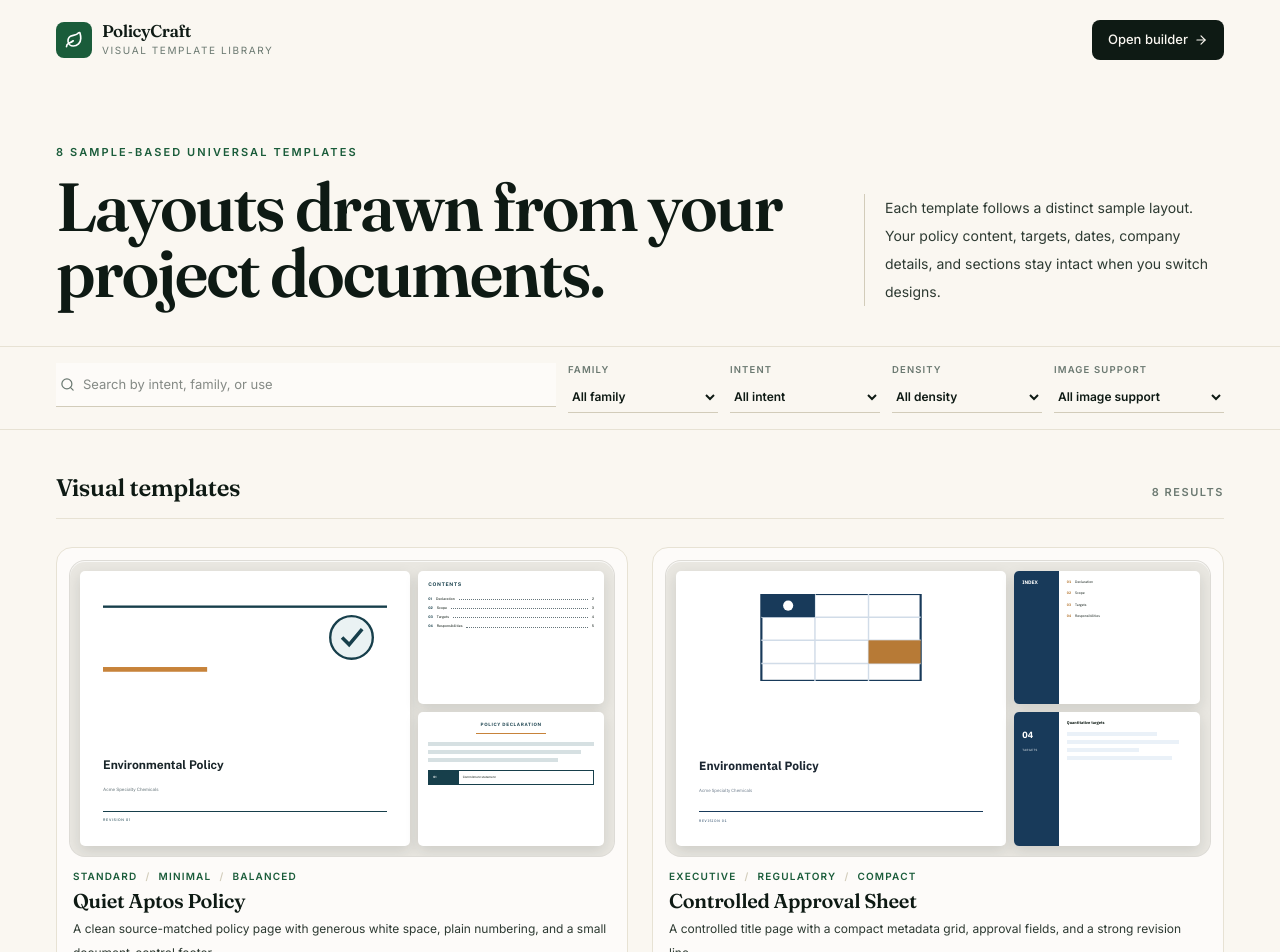
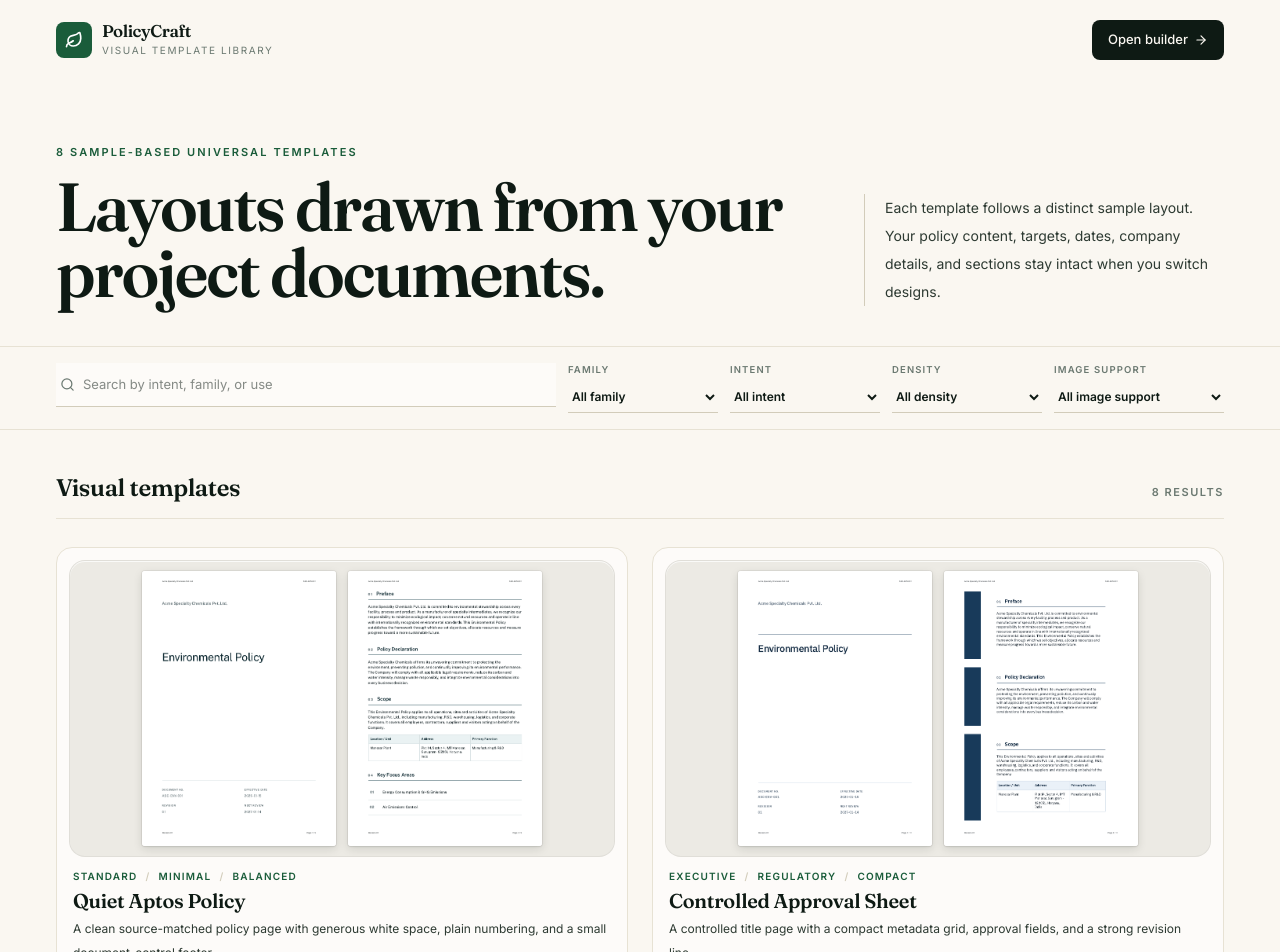
Before and after one commit to Nirav-Growlity/policybuilder, a Next.js app in the folder src/: page /templates in a window 1280 px wide. Shown: the top 952 px of the page. Built offline with nearby package versions, Linux system fonts and the light colour scheme; a web font is replaced by a local one.

Commit message:
Use policy-specific template preview assets

```diff
--- a/src/components/builder/document-theme-picker.tsx
+++ b/src/components/builder/document-theme-picker.tsx
@@ -10,7 +10,8 @@ import {
   type DocumentThemeDefinition,
 } from "@/lib/document-themes";
 import { getPolicyProfile } from "@/lib/constants";
-import { motifSvg } from "@/lib/cover-motifs";
+import { coverDesign } from "@/lib/cover-designs";
+import { PREVIEW_POLICY_TYPES } from "@/lib/sample-policies";
 import { useBuilder } from "@/lib/store";
 
 export function DocumentThemePicker() {
@@ -31,7 +32,7 @@ export function DocumentThemePicker() {
       }
     >
       <div className="grid gap-5 md:grid-cols-[minmax(0,1fr)_220px] md:items-center">
-        <ThemeContactSheet theme={selectedTheme} companyName={policy.company.name} policyLabel={profile.label} />
+        <ThemeContactSheet theme={selectedTheme} companyName={policy.company.name} policyLabel={profile.label} policyType={policy.policyType} />
         <div>
           <div className="text-[10px] font-bold uppercase tracking-[.16em] text-[var(--color-muted)]">Selected template</div>
           <div className="mt-1 font-display text-[23px] font-semibold text-[var(--color-ink)]">
@@ -56,7 +57,29 @@ export function DocumentThemePicker() {
   );
 }
 
-export function ThemeContactSheet({ theme, companyName, policyLabel, compact = false }: { theme: DocumentThemeDefinition; companyName: string; policyLabel: string; compact?: boolean }) {
+export function ThemeContactSheet({
+  theme,
+  companyName,
+  policyLabel,
+  compact = false,
+  policyType = "environmental",
+}: {
+  theme: DocumentThemeDefinition;
+  companyName: string;
+  policyLabel: string;
+  compact?: boolean;
+  policyType?: string;
+}) {
+  const [coverError, setCoverError] = React.useState(false);
+  const [bodyError, setBodyError] = React.useState(false);
+
+  const resolvedType = (policyType && (PREVIEW_POLICY_TYPES as readonly string[]).includes(policyType))
+    ? policyType
+    : "environmental";
+
+  const coverSrc = `/template-previews/${theme.id}/${resolvedType}-cover.png`;
+  const bodySrc = `/template-previews/${theme.id}/${resolvedType}-body.png`;
+
   const style = {
     ...documentThemeCssVariables(theme),
     fontFamily: theme.defaults.typography.fontFamily,
@@ -69,47 +92,163 @@ export function ThemeContactSheet({ theme, companyName, policyLabel, compact = f
       data-template-cover={theme.layout.cover}
       data-template-toc={theme.layout.toc}
       data-template-frame={theme.layout.pageFrame}
-      className={`relative grid grid-cols-[1.28fr_.72fr] overflow-hidden border border-black/5 bg-[#e9e7e1] shadow-[inset_0_1px_0_rgba(255,255,255,.75)] ${compact ? "aspect-[16/8.7] gap-1.5 rounded-lg p-2" : "aspect-[16/8.7] gap-2 rounded-2xl p-2.5"}`}
+      className={`relative flex items-center justify-center overflow-hidden border border-black/5 bg-[#eceae4] shadow-[inset_0_1px_0_rgba(255,255,255,.75)] ${
+        compact ? "aspect-[16/8.7] gap-2 rounded-xl p-2" : "aspect-[16/8.7] gap-3 rounded-2xl p-2.5"
+      }`}
       aria-hidden="true"
     >
-      <MiniCover theme={theme} companyName={companyName || "Company name"} policyLabel={policyLabel} compact={compact} />
-      <div className="grid min-w-0 grid-rows-2 gap-2">
-        <MiniToc theme={theme} compact={compact} />
-        <MiniContent theme={theme} compact={compact} />
+      {/* Cover page preview */}
+      <div className="relative h-full aspect-[210/297] shrink-0 overflow-hidden rounded-[3px] bg-white shadow-[0_3px_10px_rgba(25,32,28,.12),0_1px_2px_rgba(25,32,28,.08)] ring-1 ring-black/5">
+        {coverError ? (
+          <MiniCover theme={theme} companyName={companyName || "Company name"} policyLabel={policyLabel} compact={compact} />
+        ) : (
+          // eslint-disable-next-line @next/next/no-img-element
+          <img
+            src={coverSrc}
+            alt={`${theme.name} cover`}
+            className="h-full w-full object-cover object-top select-none pointer-events-none"
+            loading="lazy"
+            onError={() => setCoverError(true)}
+          />
+        )}
+      </div>
+
+      {/* Body / Inside page preview */}
+      <div className="relative h-full aspect-[210/297] shrink-0 overflow-hidden rounded-[3px] bg-white shadow-[0_3px_10px_rgba(25,32,28,.12),0_1px_2px_rgba(25,32,28,.08)] ring-1 ring-black/5">
+        {bodyError ? (
+          <MiniContent theme={theme} compact={compact} />
+        ) : (
+          // eslint-disable-next-line @next/next/no-img-element
+          <img
+            src={bodySrc}
+            alt={`${theme.name} body`}
+            className="h-full w-full object-cover object-top select-none pointer-events-none"
+            loading="lazy"
+            onError={() => setBodyError(true)}
+          />
+        )}
       </div>
     </div>
   );
 }
 
 function MiniPage({ children, className = "" }: { children: React.ReactNode; className?: string }) {
-  return <div className={`relative overflow-hidden rounded-[5px] bg-[var(--doc-paper)] shadow-[0_5px_14px_rgba(25,32,28,.13)] ${className}`}>{children}</div>;
+  return <div className={`relative h-full w-full overflow-hidden rounded-[3px] bg-[var(--doc-paper)] ${className}`}>{children}</div>;
 }
 
 function MiniCover({ theme, companyName, policyLabel, compact }: { theme: DocumentThemeDefinition; companyName: string; policyLabel: string; compact: boolean }) {
-  const title = compact ? "text-[10px]" : "text-[12px]";
-  return <MiniPage className="flex flex-col p-[7%]">
-    <div className="h-[38%] w-full shrink-0 overflow-hidden [&>svg]:h-full [&>svg]:w-full" dangerouslySetInnerHTML={{ __html: motifSvg(theme.layout.motif, theme.colors) }} />
-    <div className="mt-auto line-clamp-2 font-bold leading-[1.02] text-[var(--doc-ink)]" style={{ fontFamily: theme.defaults.typography.headingFontFamily }}>
-      <span className={title}>{policyLabel}</span>
-    </div>
-    <div className="mt-[5%] max-w-full truncate text-[4.5px] text-[var(--doc-muted)]">{companyName}</div>
-    <div className="mt-[6%] border-t border-[var(--doc-primary)] pt-1.5 text-[3.5px] uppercase tracking-[.18em] text-[var(--doc-primary)]">Revision 01</div>
-  </MiniPage>;
-}
-
-function MiniToc({ theme, compact }: { theme: DocumentThemeDefinition; compact: boolean }) {
-  const rows = ["Declaration", "Scope", "Targets", "Responsibilities"];
-  const toc = theme.layout.toc;
-  if (toc === "rail-index") return <MiniPage className="grid grid-cols-[24%_76%]"><div className="bg-[var(--doc-primary)] p-2 text-[5px] font-bold text-[var(--doc-on-primary)]">INDEX</div><div className="space-y-1.5 p-2">{rows.map((row, index) => <div key={row} className="flex gap-1 text-[3.5px]"><b className="text-[var(--doc-accent)]">0{index + 1}</b><span className="truncate">{row}</span></div>)}</div></MiniPage>;
-  if (toc === "tile-index") return <MiniPage className="grid grid-cols-2 gap-1 p-2">{rows.map((row, index) => <div key={row} className="flex flex-col justify-between bg-[var(--doc-soft)] p-1.5 text-[3.5px]"><b className="text-[6px] text-[var(--doc-primary)]">0{index + 1}</b><span className="truncate">{row}</span></div>)}</MiniPage>;
-  if (toc === "editorial-index") return <MiniPage className="grid grid-cols-2 gap-x-2 p-2.5">{rows.map((row, index) => <div key={row} className="border-t border-[var(--doc-line)] py-1 text-[3.5px]"><b className="mr-1 text-[7px] text-[var(--doc-accent)]">{index + 1}</b>{row}</div>)}</MiniPage>;
-  return <MiniPage className={`p-2.5 ${compact ? "text-[.9em]" : ""}`}><div className="mb-2 text-[5px] font-bold uppercase tracking-[.14em] text-[var(--doc-primary)]">Contents</div>{rows.map((row, index) => <div key={row} className="mb-1 flex items-end text-[3.5px]"><b className="mr-1 text-[var(--doc-primary)]">0{index + 1}</b><span>{row}</span><span className="mx-1 mb-[2px] flex-1 border-b border-dotted border-[var(--doc-muted)]" /><span>{index + 2}</span></div>)}</MiniPage>;
+  const design = coverDesign(theme.layout.cover);
+  return (
+    <MiniPage className="flex flex-col p-[7%] justify-between">
+      <div className="text-[4px] font-semibold truncate text-[var(--doc-ink)]">
+        {companyName || "Company name"}
+      </div>
+      <div
+        className={`my-auto ${
+          design.rule === "top"
+            ? "border-t border-[var(--doc-primary)] pt-1"
+            : design.rule === "bottom"
+            ? "border-b border-[var(--doc-primary)] pb-1"
+            : ""
+        }`}
+        style={{ textAlign: design.align }}
+      >
+        <div
+          className={`font-bold line-clamp-2 leading-[1.1] text-[var(--doc-primary)] ${compact ? "text-[8px]" : "text-[10px]"}`}
+          style={{ fontFamily: theme.defaults.typography.headingFontFamily }}
+        >
+          {policyLabel}
+        </div>
+      </div>
+      <div className="border-t border-[var(--doc-line)] pt-1 grid grid-cols-2 gap-x-1 gap-y-0.5 text-[3px] text-[var(--doc-muted)]">
+        <div>DOC: <span className="font-semibold text-[var(--doc-ink)]">ASC-001</span></div>
+        <div>REV: <span className="font-semibold text-[var(--doc-ink)]">01</span></div>
+      </div>
+    </MiniPage>
+  );
 }
 
 function MiniContent({ theme, compact }: { theme: DocumentThemeDefinition; compact: boolean }) {
   const frame = theme.layout.pageFrame;
-  if (frame === "numbered-rail") return <MiniPage className="grid grid-cols-[24%_76%]"><div className="bg-[var(--doc-primary)] p-2 text-[var(--doc-on-primary)]"><b className="text-[9px]">04</b><div className="mt-1 text-[3px] uppercase tracking-[.14em]">Targets</div></div><div className="p-2"><div className="mb-1.5 text-[4px] font-bold">Quantitative targets</div>{[72, 90, 58, 84].map((width, index) => <div key={index} className="mb-1 h-1 bg-[var(--doc-soft)]" style={{ width: `${width}%` }} />)}</div></MiniPage>;
-  if (frame === "modular-grid") return <MiniPage className="p-2"><div className="mb-1.5 flex items-center justify-between bg-[var(--doc-primary)] p-1.5 text-[3.5px] font-bold uppercase tracking-[.12em] text-[var(--doc-on-primary)]"><span>Targets</span><span>05</span></div><div className="space-y-1">{["Energy", "Water", "Waste"].map((item, index) => <div key={item} className="grid grid-cols-[22%_1fr] gap-1 bg-[var(--doc-soft)] p-1"><b className="text-[4px] text-[var(--doc-primary)]">0{index + 1}</b><span className="text-[3.5px]">{item}<span className="mt-1 block h-1 w-[75%] bg-[var(--doc-line)]" /></span></div>)}</div></MiniPage>;
-  if (frame === "editorial-margin") return <MiniPage className="grid grid-cols-[23%_77%] p-2.5"><div className="text-[13px] font-bold text-[var(--doc-accent)]" style={{ fontFamily: theme.defaults.typography.headingFontFamily }}>07</div><div><div className="border-t border-[var(--doc-accent)] pt-1 text-[4.5px] font-bold">Responsibilities</div><div className="mt-2 h-1 w-full bg-[var(--doc-line)]" /><div className="mt-1 h-1 w-[82%] bg-[var(--doc-line)]" /><div className="mt-2 border-t border-[var(--doc-line)] pt-1 text-[3px] italic text-[var(--doc-muted)]">Editorial role entries</div></div></MiniPage>;
-  return <MiniPage className={`p-2.5 ${compact ? "text-[.9em]" : ""}`}><div className="text-center text-[4.5px] font-bold uppercase tracking-[.14em] text-[var(--doc-primary)]">Policy declaration</div><div className="mx-auto mt-1 h-px w-[42%] bg-[var(--doc-accent)]" /><div className="mt-2 space-y-1">{[100, 92, 78].map((width) => <div key={width} className="h-1 bg-[var(--doc-line)]" style={{ width: `${width}%` }} />)}</div><div className="mt-2 grid grid-cols-[18%_82%] border border-[var(--doc-primary)] text-[3px]"><b className="bg-[var(--doc-primary)] p-1 text-[var(--doc-on-primary)]">01</b><span className="p-1">Commitment statement</span></div></MiniPage>;
+  if (frame === "numbered-rail") {
+    return (
+      <MiniPage className="grid grid-cols-[22%_78%] h-full">
+        <div className="bg-[var(--doc-primary)] p-1.5 text-[var(--doc-on-primary)] flex flex-col justify-between">
+          <b className="text-[7px]">01</b>
+          <div className="text-[2.5px] uppercase tracking-wider opacity-80">Section</div>
+        </div>
+        <div className="p-2 space-y-1">
+          <div className="text-[4px] font-bold text-[var(--doc-primary)]">01 Preface</div>
+          <div className="space-y-0.5">
+            {[90, 85, 95, 70].map((w, i) => (
+              <div key={i} className="h-0.5 bg-[var(--doc-line)] rounded-full" style={{ width: `${w}%` }} />
+            ))}
+          </div>
+          <div className="mt-1.5 text-[4px] font-bold text-[var(--doc-primary)]">02 Declaration</div>
+          <div className="space-y-0.5">
+            {[92, 80, 88].map((w, i) => (
+              <div key={i} className="h-0.5 bg-[var(--doc-line)] rounded-full" style={{ width: `${w}%` }} />
+            ))}
+          </div>
+        </div>
+      </MiniPage>
+    );
+  }
+  if (frame === "modular-grid") {
+    return (
+      <MiniPage className="p-1.5 space-y-1 h-full">
+        <div className="bg-[var(--doc-soft)] border border-[var(--doc-line)] rounded p-1">
+          <div className="text-[3.5px] font-bold text-[var(--doc-primary)] mb-0.5">01 Preface</div>
+          <div className="space-y-0.5">
+            <div className="h-0.5 bg-[var(--doc-line)] w-[90%]" />
+            <div className="h-0.5 bg-[var(--doc-line)] w-[75%]" />
+          </div>
+        </div>
+        <div className="bg-[var(--doc-soft)] border border-[var(--doc-line)] rounded p-1">
+          <div className="text-[3.5px] font-bold text-[var(--doc-primary)] mb-0.5">02 Policy Declaration</div>
+          <div className="space-y-0.5">
+            <div className="h-0.5 bg-[var(--doc-line)] w-[85%]" />
+            <div className="h-0.5 bg-[var(--doc-line)] w-[60%]" />
+          </div>
+        </div>
+      </MiniPage>
+    );
+  }
+  if (frame === "editorial-margin") {
+    return (
+      <MiniPage className="grid grid-cols-[20%_80%] p-2 h-full">
+        <div className="text-[10px] font-bold text-[var(--doc-accent)]" style={{ fontFamily: theme.defaults.typography.headingFontFamily }}>
+          01
+        </div>
+        <div>
+          <div className="text-[4px] font-bold text-[var(--doc-primary)] mb-1">01 Preface</div>
+          <div className="space-y-0.5">
+            {[90, 85, 95, 70].map((w, i) => (
+              <div key={i} className="h-0.5 bg-[var(--doc-line)] rounded-full" style={{ width: `${w}%` }} />
+            ))}
+          </div>
+        </div>
+      </MiniPage>
+    );
+  }
+  return (
+    <MiniPage className="p-2 space-y-1.5 h-full">
+      <div className="border-b border-[var(--doc-line)] pb-1">
+        <div className="text-[4px] font-bold text-[var(--doc-primary)]">01 Preface</div>
+        <div className="mt-1 space-y-0.5">
+          {[95, 88, 92].map((w, i) => (
+            <div key={i} className="h-0.5 bg-[var(--doc-line)] rounded-full" style={{ width: `${w}%` }} />
+          ))}
+        </div>
+      </div>
+      <div>
+        <div className="text-[4px] font-bold text-[var(--doc-primary)]">02 Declaration</div>
+        <div className="mt-1 space-y-0.5">
+          {[90, 82, 85].map((w, i) => (
+            <div key={i} className="h-0.5 bg-[var(--doc-line)] rounded-full" style={{ width: `${w}%` }} />
+          ))}
+        </div>
+      </div>
+    </MiniPage>
+  );
 }
--- a/src/components/builder/theme-inspector.tsx
+++ b/src/components/builder/theme-inspector.tsx
@@ -364,7 +364,7 @@ export function ThemeInspector({ designOnly = false }: { designOnly?: boolean })
               // user can see which layout was applied after switching.
               const selected = resolved.id === theme.id;
               return <article key={theme.id} className={`rounded-xl border p-2 transition-[border-color,box-shadow,transform] motion-reduce:transition-none ${selected ? "border-[var(--color-forest)] shadow-[0_8px_20px_rgba(26,92,58,.11)]" : "border-[var(--color-line)] hover:-translate-y-0.5 hover:border-[var(--color-line-2)] motion-reduce:hover:translate-y-0"}`}>
-                <ThemeContactSheet theme={theme} companyName={policy.company.name} policyLabel={profile.label} compact />
+                <ThemeContactSheet theme={theme} companyName={policy.company.name} policyLabel={profile.label} policyType={policy.policyType} compact />
                 <div className="mt-2 flex items-start gap-1.5"><div className="min-w-0 flex-1"><div className="flex items-center gap-1.5"><span className="truncate text-[12px] font-semibold">{theme.name}</span>{selected && <Check size={12} className="shrink-0 text-[var(--color-forest)]" />}</div><div className="mt-0.5 text-[11px] capitalize text-[var(--color-muted)]">{theme.intent.replace("-", " ")} · {theme.defaults.density}</div></div><button type="button" onClick={() => setPreviewTheme(theme)} className="inline-flex h-7 items-center gap-1 rounded-md border border-[var(--color-line)] px-1.5 text-[11px] font-semibold"><Eye size={10} /> Preview</button><button type="button" onClick={() => applyPublic(theme.id)} className="h-7 rounded-md bg-[var(--color-forest)] px-2 text-[11px] font-semibold text-white">{selected ? "Applied" : "Apply"}</button></div>
               </article>;
             })}</div></section>)}
--- a/src/components/templates/universal-template-catalog.tsx
+++ b/src/components/templates/universal-template-catalog.tsx
@@ -113,7 +113,7 @@ function UniversalCard({ template, onPreview }: { template: UniversalMeta; onPre
   return (
     <article className="overflow-hidden rounded-2xl border border-[var(--color-line)] bg-white/60">
       <div className="p-3">
-        <ThemeContactSheet theme={template} companyName="Acme Specialty Chemicals" policyLabel={profile.label} />
+        <ThemeContactSheet theme={template} companyName="Acme Specialty Chemicals" policyLabel={profile.label} policyType="environmental" />
       </div>
       <div className="px-4 pb-4">
         <div className="mb-1 flex flex-wrap items-center gap-2 text-[10px] font-semibold uppercase tracking-[.12em] text-[var(--color-forest)]"><span>{template.universalFamily}</span><span className="text-[var(--color-line-2)]">/</span><span>{template.intent}</span><span className="text-[var(--color-line-2)]">/</span><span>{template.defaults.density}</span></div>
```
